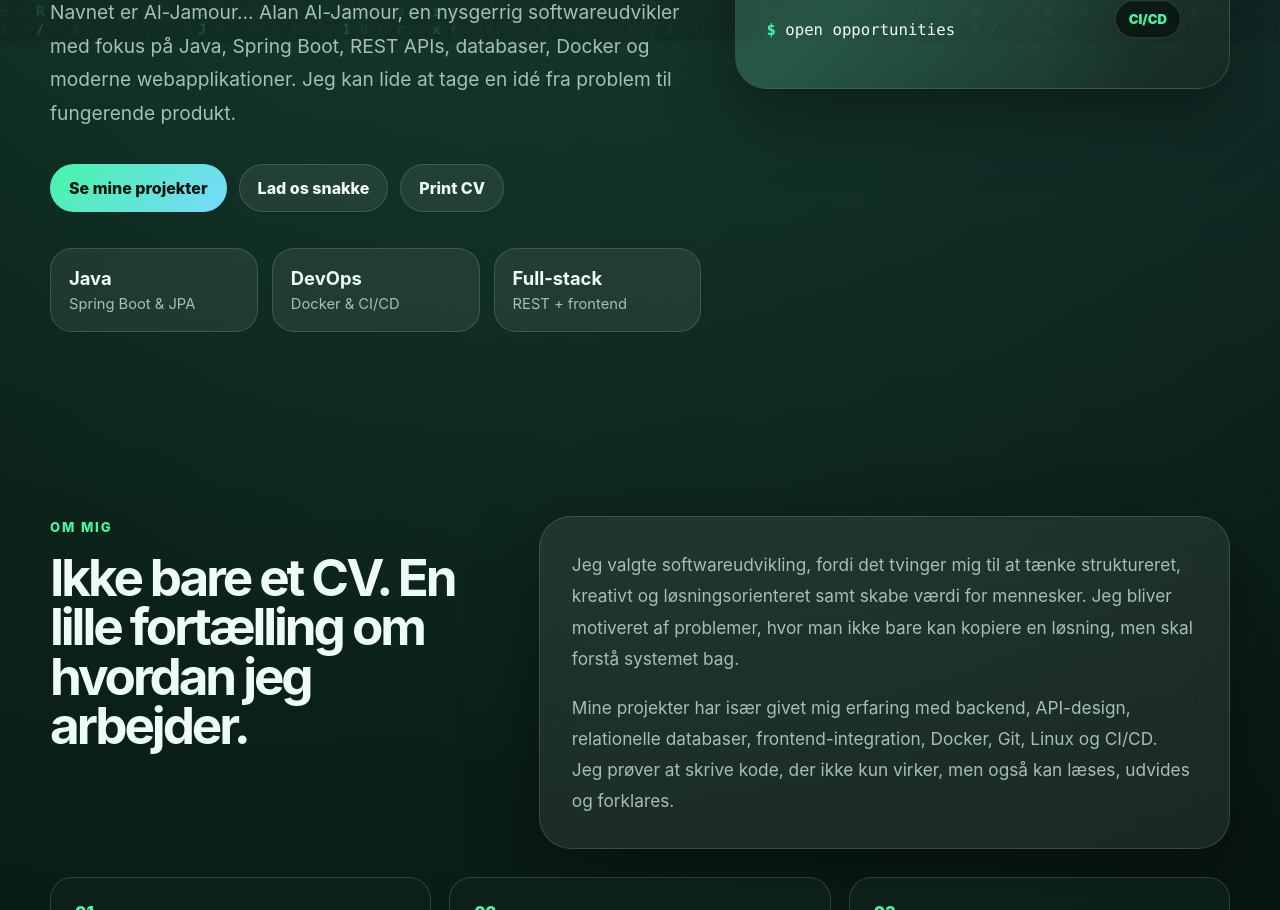
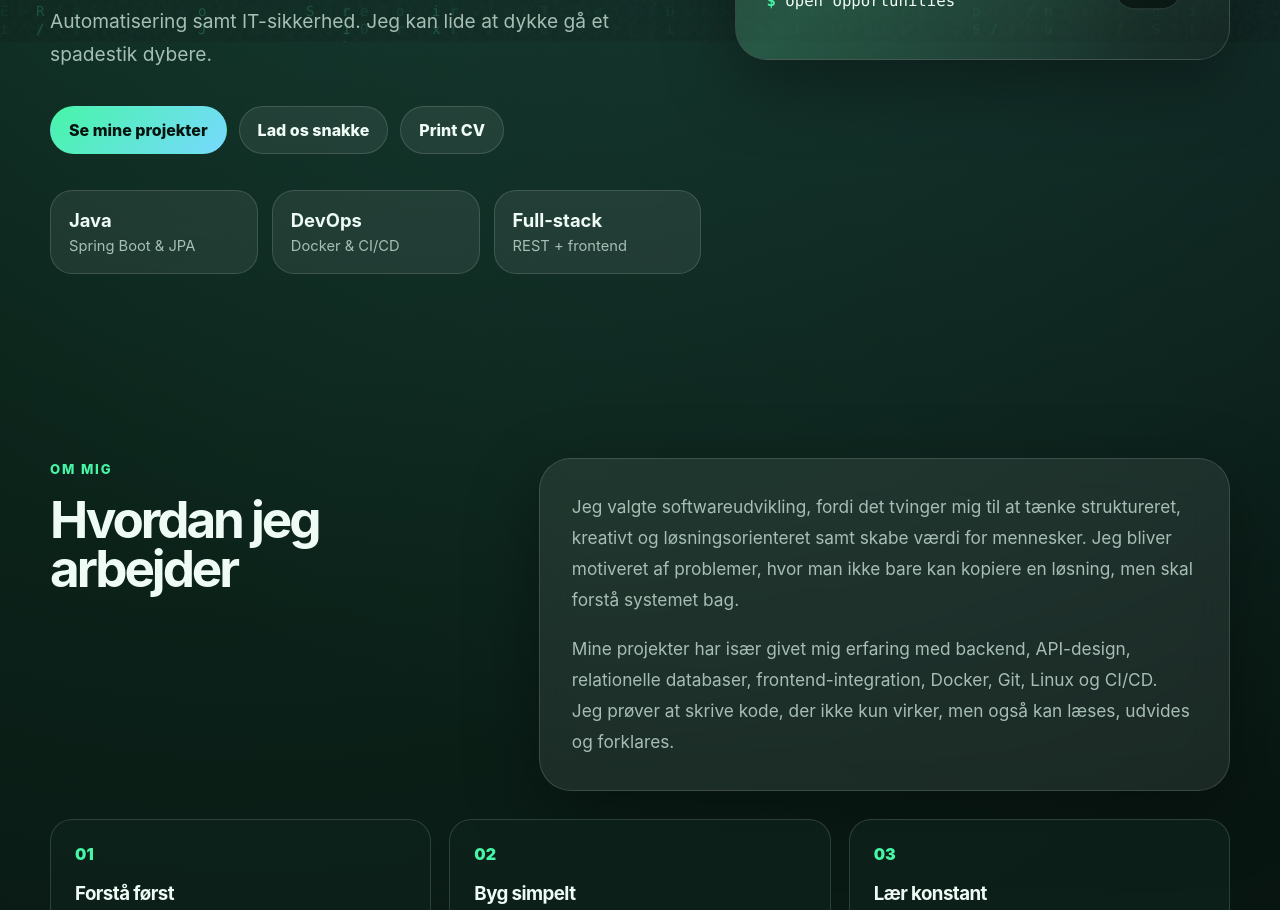
Before and after one commit to aljamour/alan-cv-portfolio, a plain HTML site: page index.html in a window 1280 px wide. Shown: the part 758-1668 px from the top of the page. Drawn offline with Linux system fonts and the light colour scheme.

Commit message:
smSmall changes

```diff
--- a/index.html
+++ b/index.html
@@ -72,14 +72,15 @@
         <p class="eyebrow">Software Developer · Full-stack · Problem solver</p>
 
         <h1>
-          Jeg bygger digitale løsninger,
+          Digitale løsninger,
           <span class="gradient-text">der giver mening i virkeligheden.</span>
         </h1>
 
         <p class="hero-lead">
           Navnet er Al-Jamour... Alan Al-Jamour, en nysgerrig softwareudvikler med fokus på Java,
-          Spring Boot, REST APIs, databaser, Docker og moderne webapplikationer.
-          Jeg kan lide at tage en idé fra problem til fungerende produkt.
+          Spring Boot, REST APIs, databaser, Docker og moderne webapplikationer med voksende interesse
+          for AI Agenter og Automatisering samt IT-sikkerhed.
+          Jeg kan lide at dykke gå et spadestik dybere.
         </p>
 
         <div class="hero-actions">
@@ -136,7 +137,7 @@
     <section id="about" class="section-shell about-grid">
       <div class="section-heading reveal">
         <p class="eyebrow">Om mig</p>
-        <h2>Ikke bare et CV. En lille fortælling om hvordan jeg arbejder.</h2>
+        <h2>Hvordan jeg arbejder</h2>
       </div>
 
       <div class="about-card reveal">
@@ -237,7 +238,7 @@
     <section id="projects" class="section-shell">
       <div class="section-heading reveal">
         <p class="eyebrow">Projekter</p>
-        <h2>Udvalgte projekter med rigtig systemtænkning</h2>
+        <h2>Udvalgte projekter</h2>
       </div>
 
       <div class="project-grid">
```
